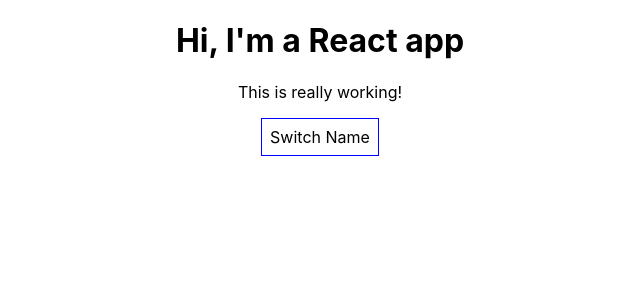
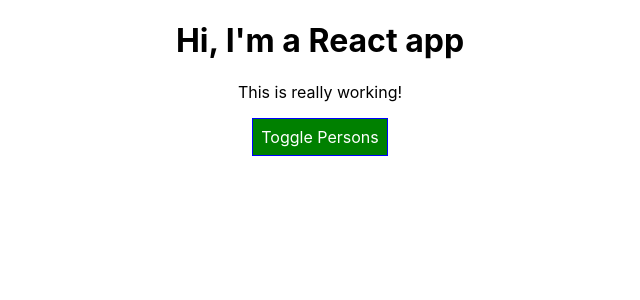
Before and after one commit to frankmathy/react-complete-guide, a React (Create React App) app: page / in a window 1280 px wide. Shown: the top 300 px of the page, without its empty margins (320-960 px from the left). Built offline with nearby package versions, Linux system fonts and the light colour scheme.

Commit message:
Added more styling

```diff
--- a/src/App.css
+++ b/src/App.css
@@ -1,3 +1,11 @@
 .App {
   text-align: center;
 }
+
+.red {
+  color: red;
+}
+
+.bold {
+  font-weight: bold;
+}
--- a/src/App.js
+++ b/src/App.js
@@ -37,7 +37,8 @@
 
   render() {
     const style = {
-      backgroundColor: 'white',
+      backgroundColor: 'green',
+      color: 'white',
       font: 'inherit',
       border: '1px solid blue',
       padding: '8px',
@@ -58,17 +59,24 @@
               />
           })}
       </div>
+      );
+      style.backgroundColor = 'red';
+    }
 
-      );
+    const classes = [];
+    if (this.state.persons.length <= 2) {
+      classes.push('red');
+    }if (this.state.persons.length <= 1) {
+      classes.push('bold')
     }
 
     return  (
         <div className="App">
           <h1>Hi, I'm a React app</h1>
-          <p>This is really working!</p>
+          <p className={classes.join(' ')}>This is really working!</p>
           <button
             style={style}
-            onClick={this.togglePersonsHandler}>Switch Name</button>
+            onClick={this.togglePersonsHandler}>Toggle Persons</button>
             {persons}
         </div>
     );
```
